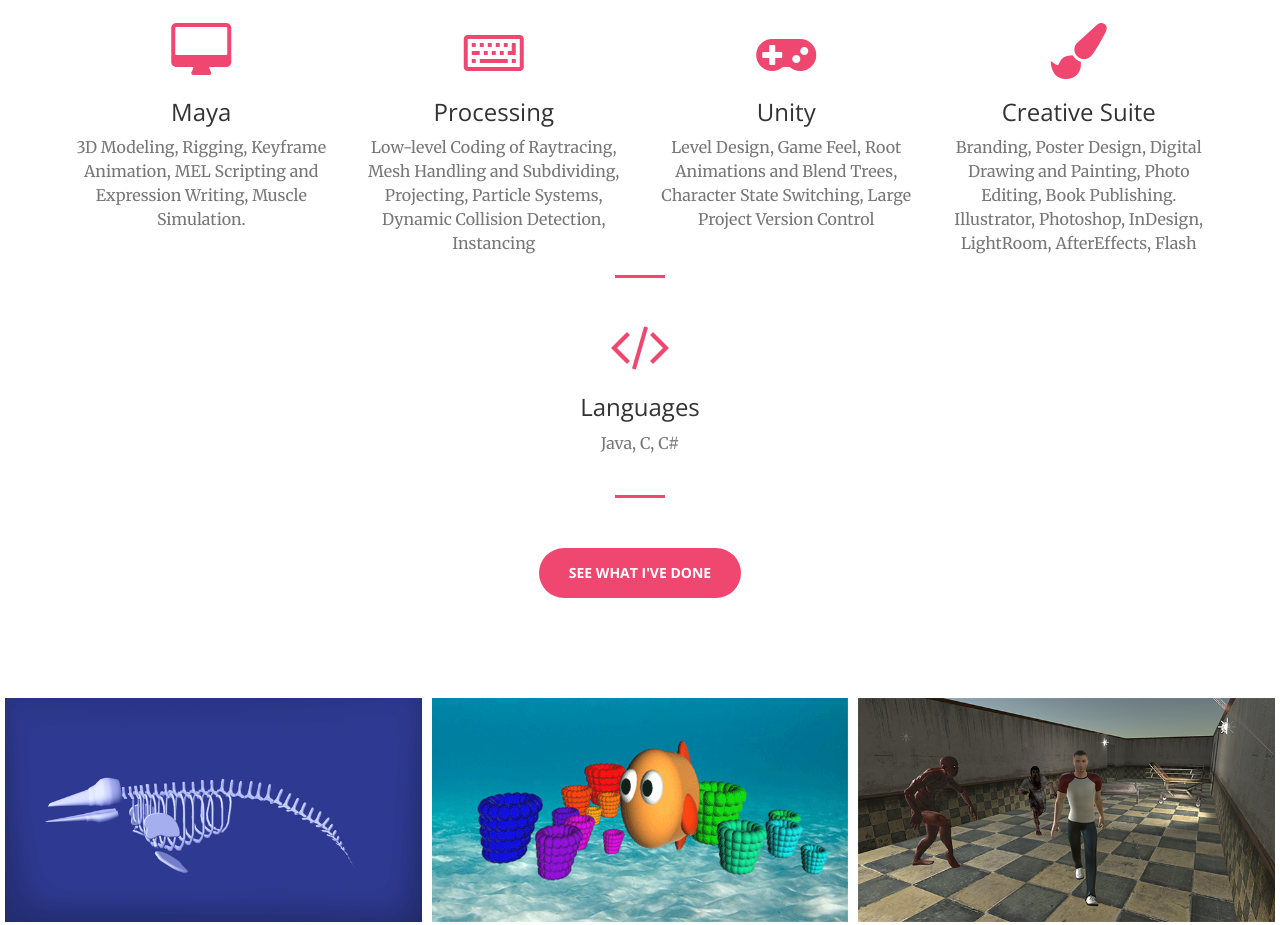
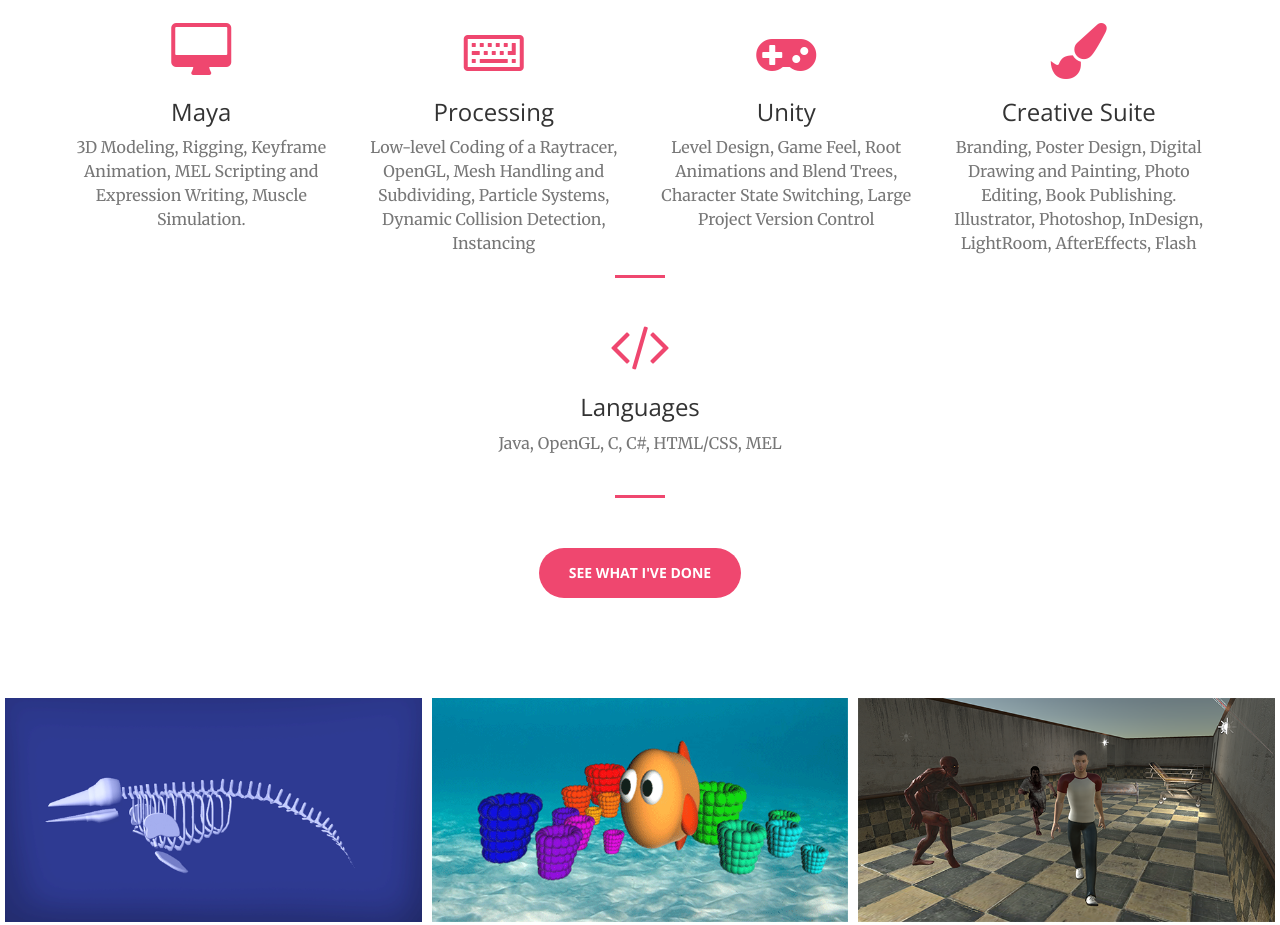
Before and after one commit to jessicallison/jessicallison.github.io, a plain HTML site: page index.html in a window 1280 px wide. Shown: the part 1511-2436 px from the top of the page. Drawn offline with nearby package versions, Linux system fonts and the light colour scheme.

Commit message:
still new things

```diff
--- a/index.html
+++ b/index.html
@@ -129,7 +129,7 @@
                     <div class="service-box">
                         <i class="fa fa-4x fa-keyboard-o wow bounceIn text-primary" data-wow-delay=".1s"></i>
                         <h3>Processing</h3>
-                        <p class="text-muted">Low-level Coding of Raytracing, Mesh Handling and Subdividing, Projecting, Particle Systems, Dynamic Collision Detection, Instancing</p>
+                        <p class="text-muted">Low-level Coding of a Raytracer, OpenGL, Mesh Handling and Subdividing, Particle Systems, Dynamic Collision Detection, Instancing</p>
                     </div>
                 </div>
                 <div class="col-lg-3 col-md-6 text-center">
@@ -155,7 +155,7 @@
                     <div class="service-box">
                         <i class="fa fa-4x fa-code wow bounceIn text-primary" data-wow-delay=".3s"></i>
                         <h3>Languages</h3>
-                        <p class="text-muted">Java, C, C#</p>
+                        <p class="text-muted">Java, OpenGL, C, C#, HTML/CSS, MEL</p>
                     </div>
                 </div>
             </div>
```
Also changed, not shown: 2 other files.
